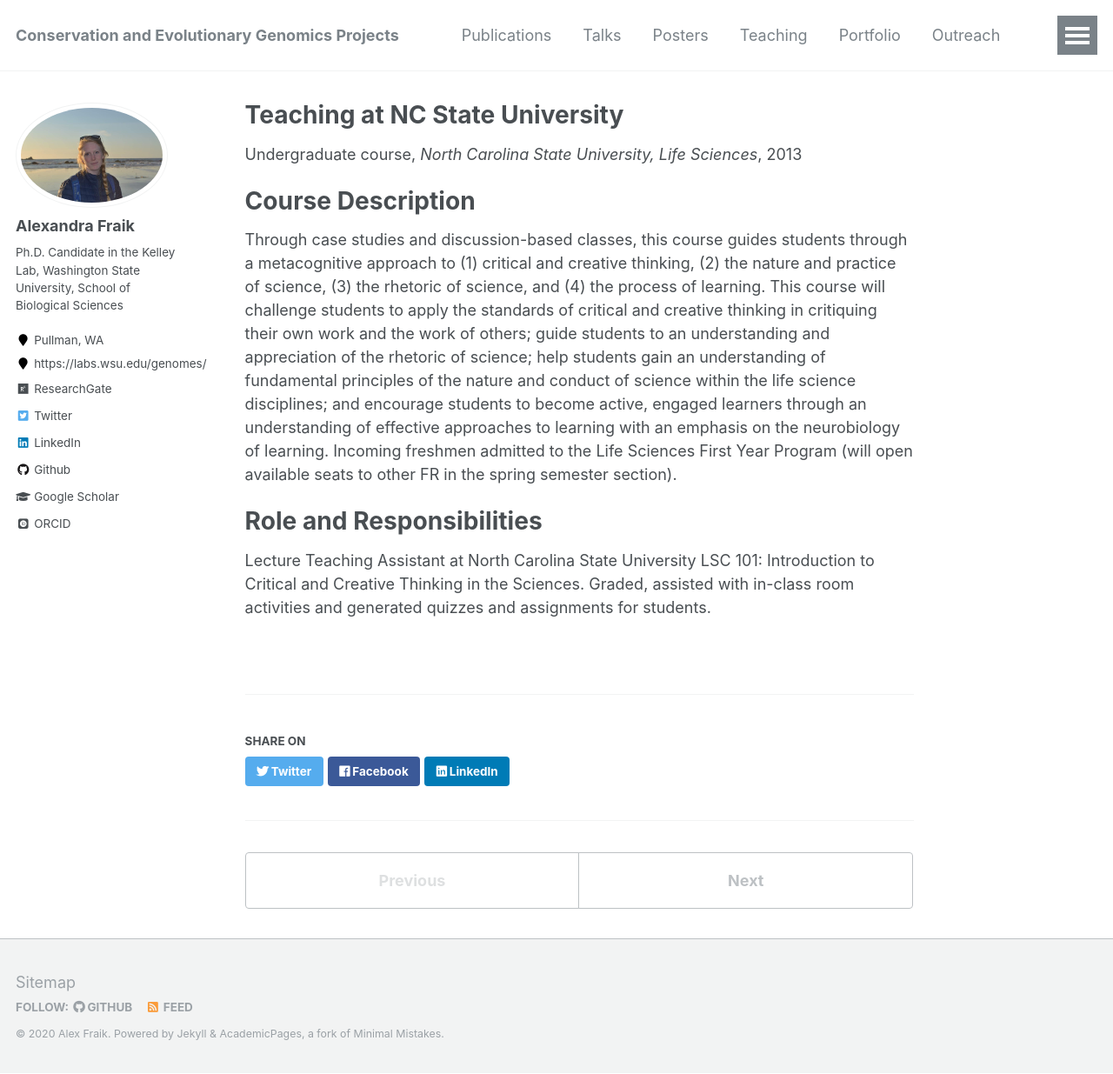
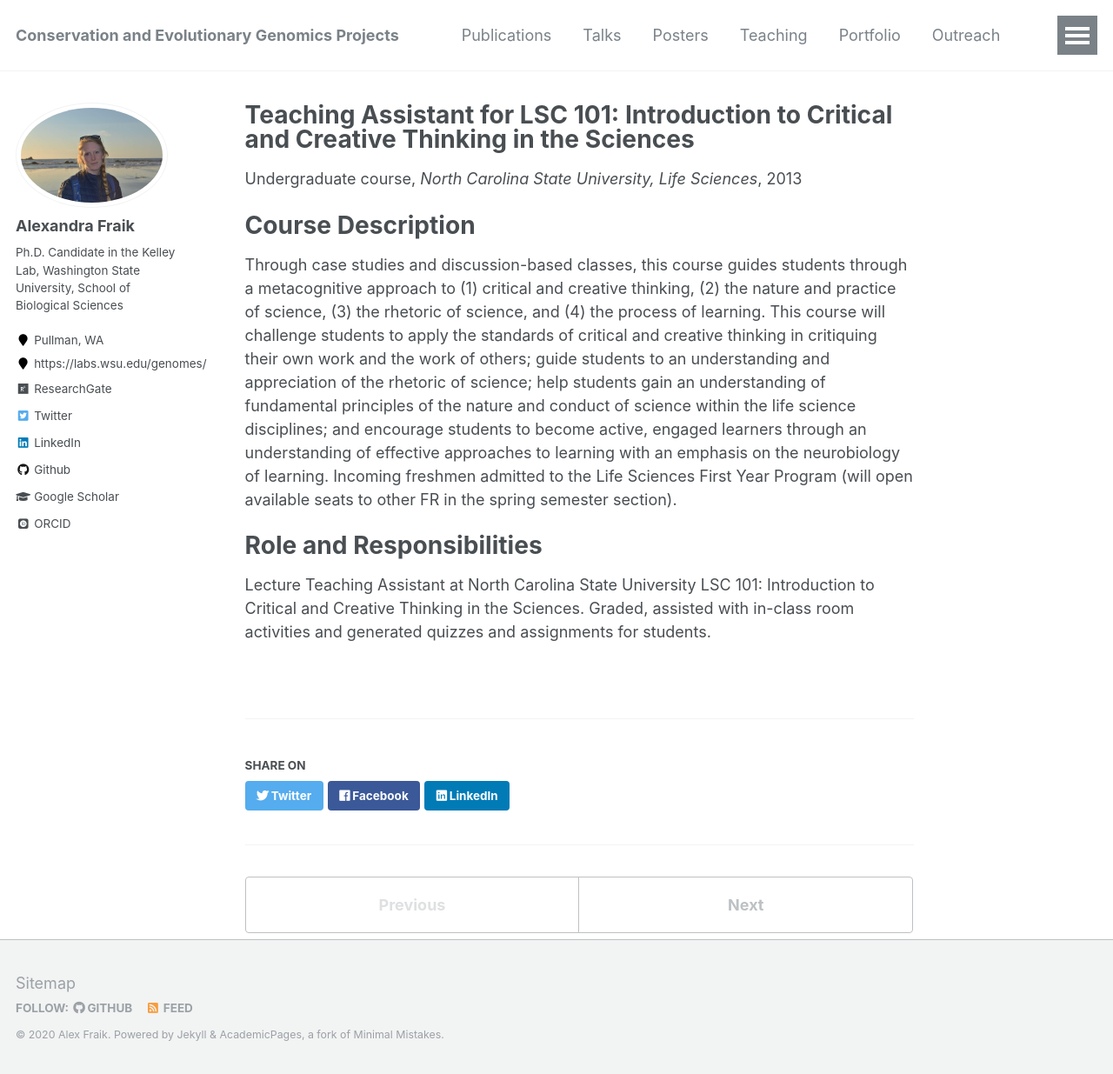
Before and after one commit to akfraik/akfraik.github.io, a Jekyll site: the page built from _teaching/2013-LSC-101.md, in a window 1280 px wide and 1235 px high. Shown: the whole window at 87% size. Built offline with Jekyll 4.4.1, drawn with Linux system fonts in a browser that asks for light colours; some web fonts are replaced.

Commit message:
Update 2013-LSC-101.md

```diff
--- a/_teaching/2013-LSC-101.md
+++ b/_teaching/2013-LSC-101.md
@@ -1,5 +1,5 @@
 ---
-title: "Teaching at NC State University"
+title: "Teaching Assistant for LSC 101: Introduction to Critical and Creative Thinking in the Sciences"
 collection: teaching
 type: "Undergraduate course"
 permalink: /teaching/2013-LSC-101
```
